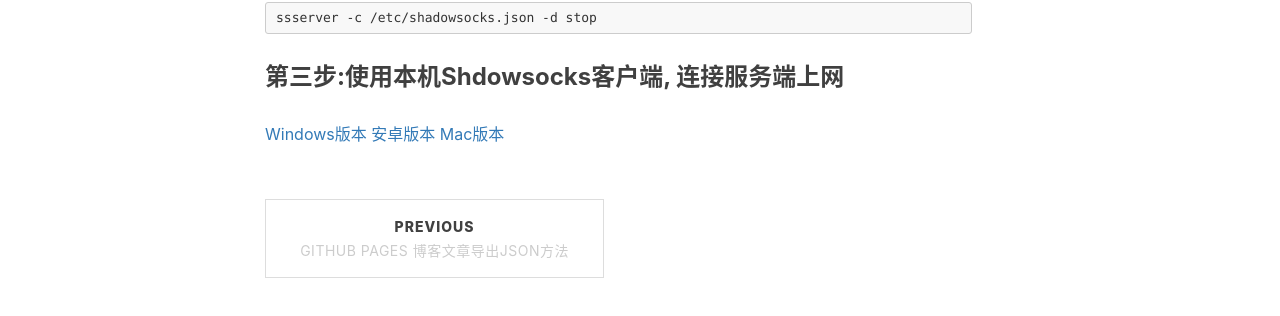
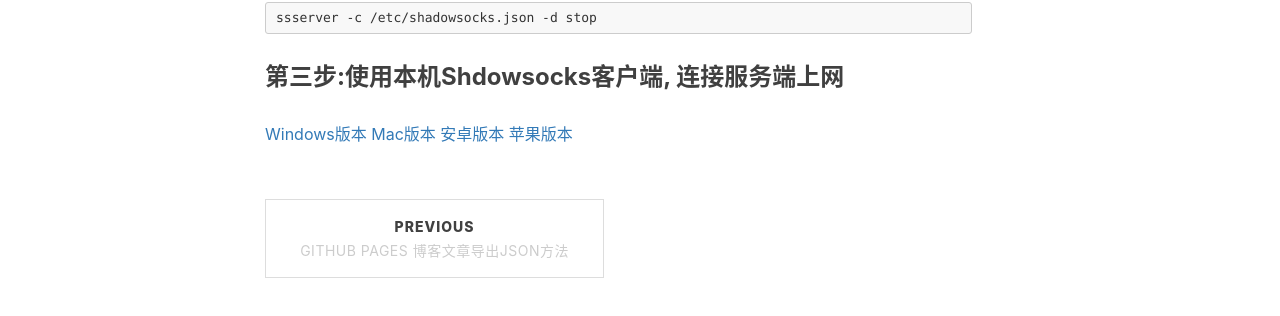
Before and after one commit to fandongtongxue/fandongtongxue.github.io, a Jekyll site: the page built from _posts/2017-11-07--aliyun-shadowsock.markdown, in a window 1280 px wide. Shown: the part 1443-1759 px from the top of the page. Built offline with Jekyll 4.4.1, drawn with Linux system fonts in a browser that asks for light colours; nearby versions of some CDN libraries; comment, search, counter and statistics services are not loaded.

Commit message:
增加苹果渠道

```diff
--- a/_posts/2017-11-07--aliyun-shadowsock.markdown
+++ b/_posts/2017-11-07--aliyun-shadowsock.markdown
@@ -63,5 +63,6 @@
 ### 第三步:使用本机Shdowsocks客户端, 连接服务端上网
 
 [Windows版本](https://github.com/shadowsocks/shadowsocks-windows/releases)
+[Mac版本](https://github.com/shadowsocks/shadowsocks-iOS/releases)
 [安卓版本](https://github.com/shadowsocks/shadowsocks-android/releases)
-[Mac版本](https://github.com/shadowsocks/shadowsocks-iOS/releases)
+[苹果版本](https://itunes.apple.com/us/app/wingy-mian-fei-banvpn-ke-hu/id1148026741)
```
